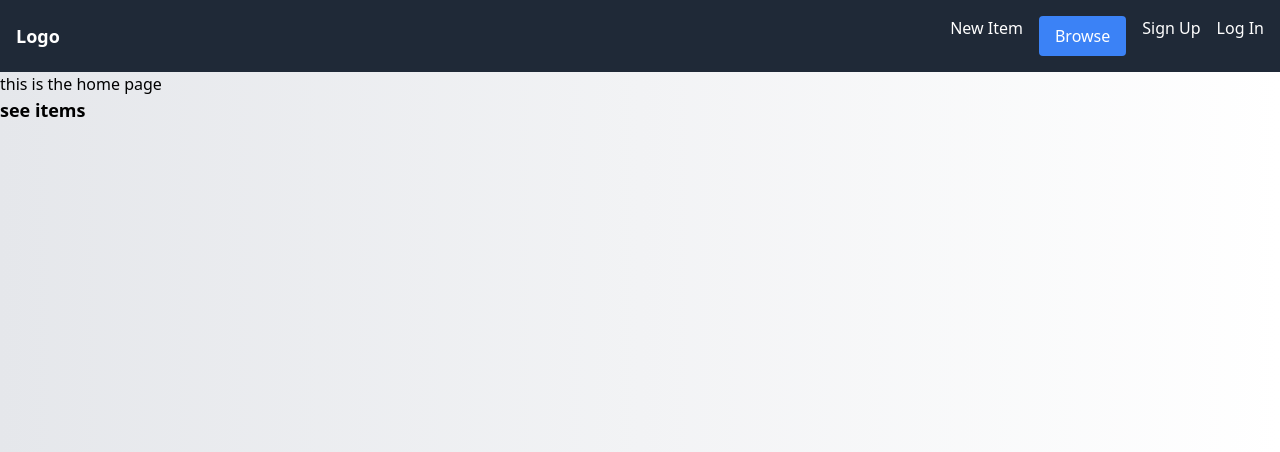
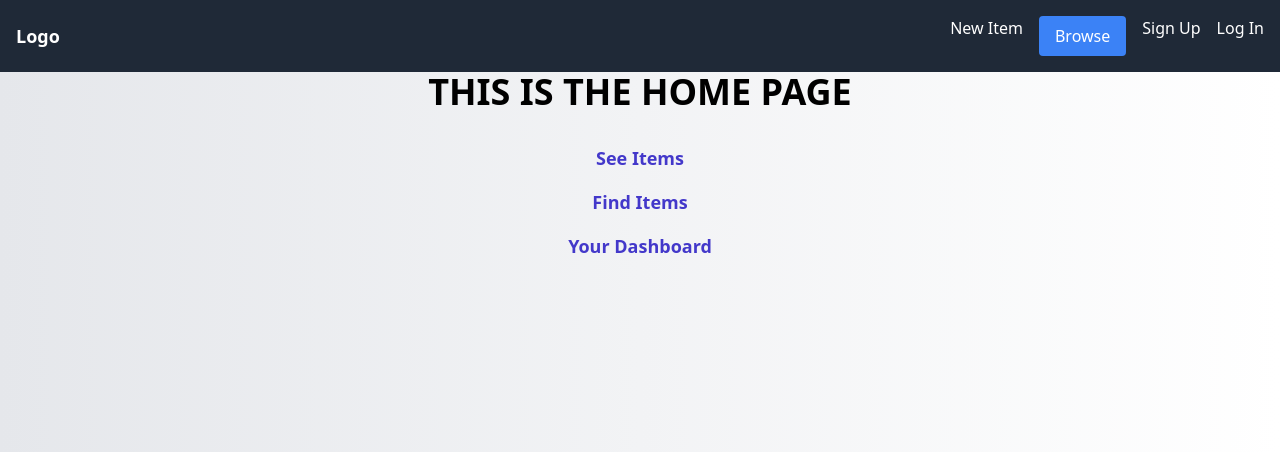
Before and after one commit to sashaTen/e-commerce-full-stack-app-, a Django app: page / in a window 1280 px wide. Shown: the top 452 px of the page. Run offline with Django 4.2, Linux system fonts and the light colour scheme.

Commit message:
added  links  to  dashborad  and to  the  search  to   index    page

```diff
--- a/notes.txt
+++ b/notes.txt
@@ -147,3 +147,8 @@ that   belong to   that    category:
 ..  in  views
 items =     item.bojects .filter(caategory   =  category_object)
 then   pass  to   template
+
+
+
+
+....add links   for  search  and  dashboard
--- a/store/core/templates/index.html
+++ b/store/core/templates/index.html
@@ -1,8 +1,34 @@
 {% extends "base.html" %}
 {% block   title %}welcome to  commerce{% endblock %}
 {% block  content%}
-<h2>    this is the   home  page    </h2>
-<a href="{% url 'item'  %}" class="text-lg font-semibold" style="color: black;">
-  see  items
-</a>
+<!DOCTYPE html>
+<html lang="en">
+<head>
+  <meta charset="UTF-8">
+  <meta name="viewport" content="width=device-width, initial-scale=1.0">
+  <link href="https://cdn.jsdelivr.net/npm/tailwindcss@2.2.19/dist/tailwind.min.css" rel="stylesheet">
+  <title>Your Website Title</title>
+</head>
+<body class="flex items-center justify-center h-screen bg-gray-100">
+
+  <div class="text-center">
+    <h2 class="text-4xl font-bold mb-8 uppercase">This is the Home Page</h2>
+
+    <a href="{% url 'item' %}" class="text-lg font-semibold text-indigo-700 hover:text-indigo-900">
+      See Items
+    </a>
+
+    <a href="{% url 'item_search' %}" class="text-lg font-semibold text-indigo-700 hover:text-indigo-900 block my-4">
+      Find Items
+    </a>
+
+    <a href="{% url 'dashboard' %}" class="text-lg font-semibold text-indigo-700 hover:text-indigo-900">
+      Your Dashboard
+    </a>
+  </div>
+
+</body>
+</html>
+
+
 {%  endblock %}
--- a/store/item/templates/item.html
+++ b/store/item/templates/item.html
@@ -5,6 +5,7 @@
 {% block  content%}
 
 <div class="flex-grow container mx-auto my-8 text-center">
+
 
     <!-- Categories as rows -->
     <div class="mb-8">
```
Also changed, not shown: store/db.sqlite3.
